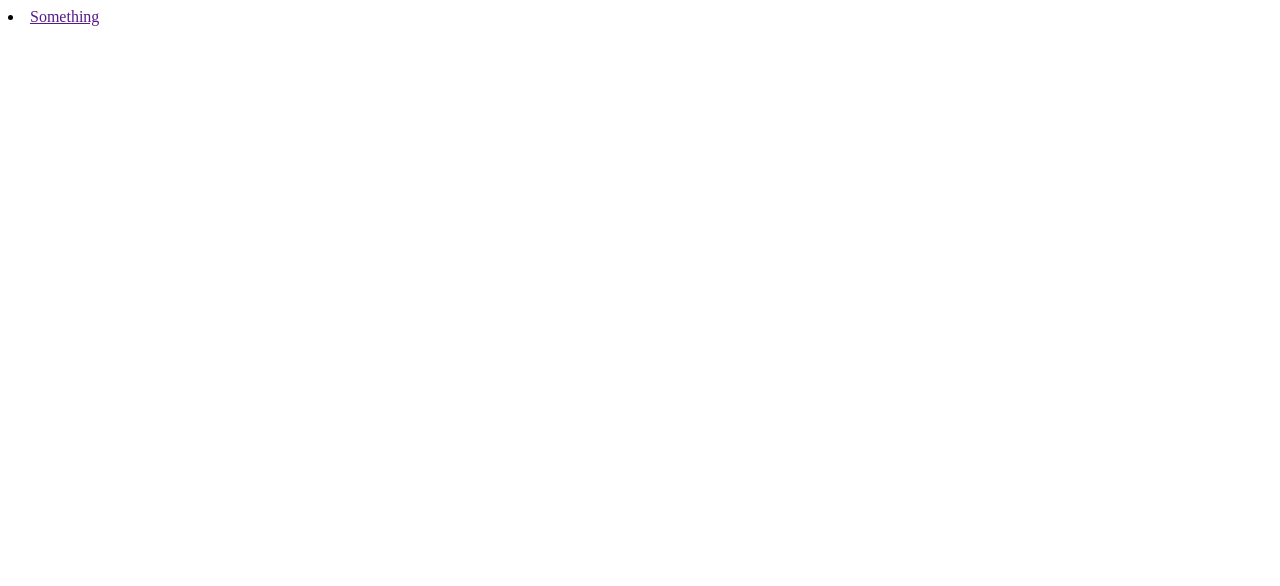
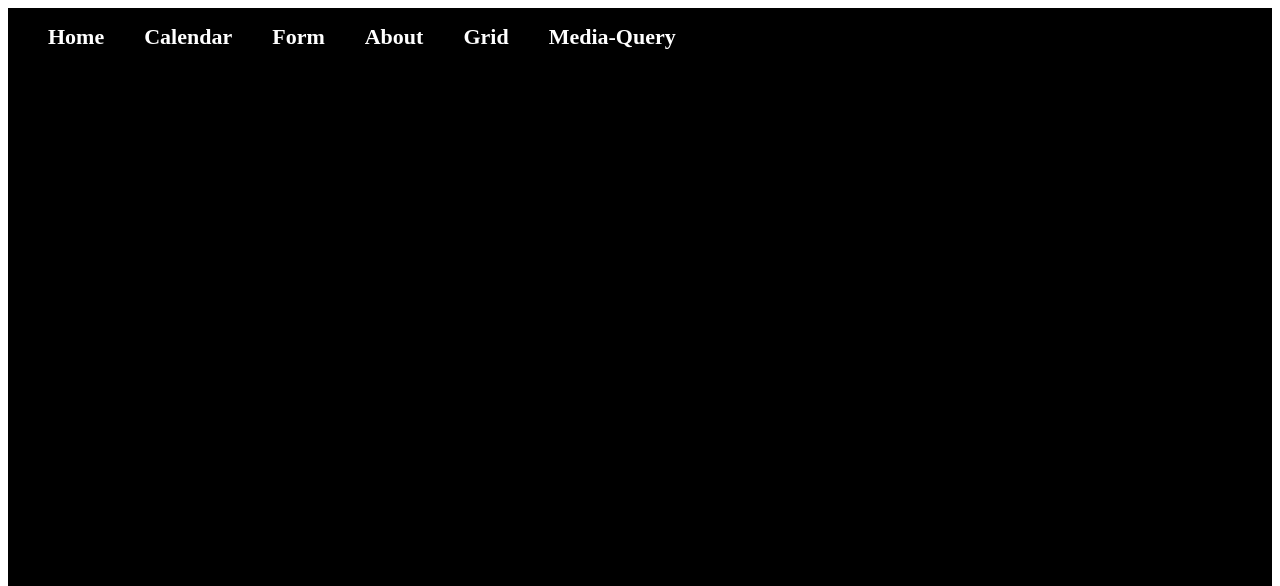
Before and after one commit to Selim999-BD/responsive-layout, a plain HTML site: page index.html in a window 1280 px wide. Shown: the top 586 px of the page. Drawn offline with Linux system fonts and the light colour scheme.

Commit message:
add to nav and background image

```diff
--- a/index.html
+++ b/index.html
@@ -4,10 +4,65 @@
     <meta charset="UTF-8">
     <meta name="viewport" content="width=device-width, initial-scale=1.0">
     <title>Document</title>
+    <style>
+        header{
+            height:600px;
+            background-color: black;
+        }
+        nav{
+            display: flex;
+        }
+        nav>ul{
+            list-style: none;
+        }
+        li>a{
+            color:#fff;
+            font-size: 22px;
+            font-weight: bold;
+            text-decoration: none;
+        }
+        footer{
+            height:600px;
+            background-color: black;
+        }
+        main{
+            background-image: url(home-bg-img.jpg);
+            height:400px;
+            background-repeat: no-repeat;
+            background-position: center;
+            background-size: cover;
+            background-attachment: fixed;
+        }
+    </style>
 </head>
 <body>
-    <nav>
-        <li><a href="">Something</a></li>
-    </nav>
+    <header>
+        <nav>
+            <ul>
+                <li><a href="html-file/all-responsive-pac.html">Home</a></li>
+            </ul>
+            <ul>
+                <li><a href="html-file/calendar.html">Calendar</a></li>
+            </ul>
+            <ul>
+                <li><a href="html-file/flexible-form.html">Form</a></li>
+            </ul>
+            <ul>
+                <li><a href="html-file/pactrics.html">About</a></li>
+            </ul>
+            <ul>
+                <li><a href="html-file/grid-layout.html">Grid</a></li>
+            </ul>
+            <ul>
+                <li><a href="html-file/simple-media-query.html">Media-Query</a></li>
+            </ul>
+        </nav>
+    </header>
+    <main>
+
+    </main>
+    <footer>
+
+    </footer>
 </body>
 </html>
```
